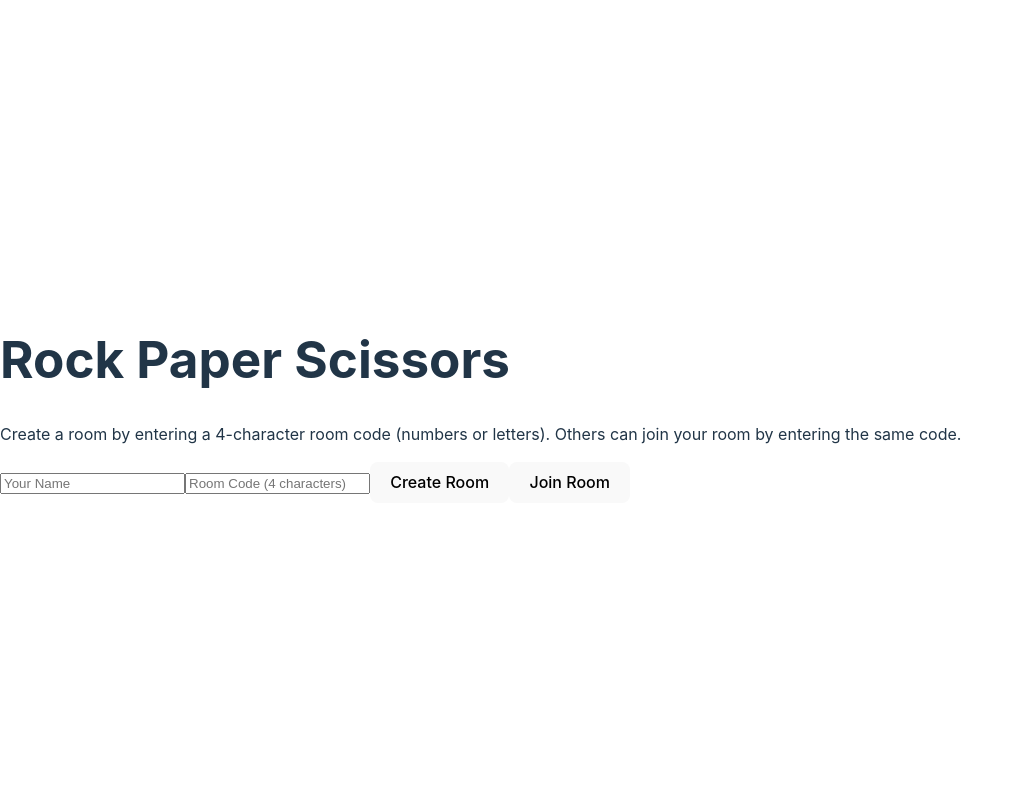
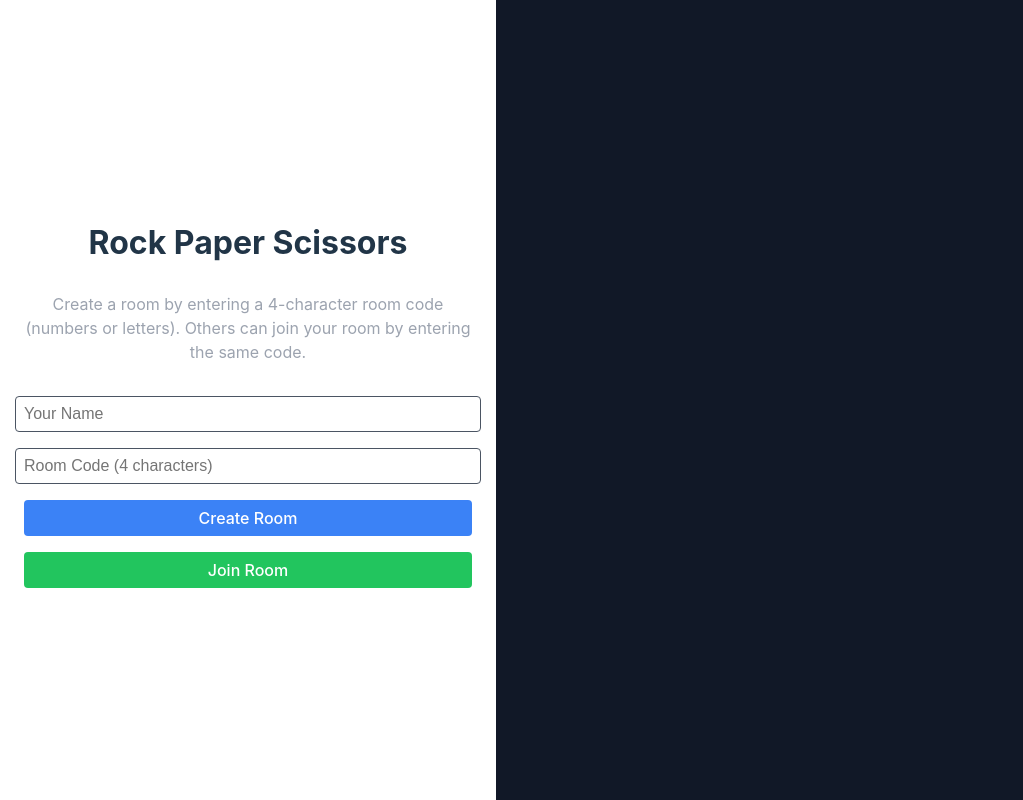
Before and after one commit to Passerby325/jdstb2, a React (Vite) app: page / in a window 1280 px wide. Shown: the whole page, without its empty margins (0-1023 px from the left). Built offline with nearby package versions, Linux system fonts and the light colour scheme.

Commit message:
Update index.css（xiugai

```diff
--- a/src/index.css
+++ b/src/index.css
@@ -2,23 +2,19 @@
   font-family: Inter, system-ui, Avenir, Helvetica, Arial, sans-serif;
   line-height: 1.5;
   font-weight: 400;
-
   color-scheme: light dark;
   color: rgba(255, 255, 255, 0.87);
   background-color: #242424;
-
   font-synthesis: none;
   text-rendering: optimizeLegibility;
   -webkit-font-smoothing: antialiased;
   -moz-osx-font-smoothing: grayscale;
 }
+
+/* 动画 */
 @keyframes logo-spin {
-  from {
-    transform: rotate(0deg);
-  }
-  to {
-    transform: rotate(360deg);
-  }
+  from { transform: rotate(0deg); }
+  to { transform: rotate(360deg); }
 }
 
 @keyframes shake {
@@ -27,28 +23,66 @@
   75% { transform: translateX(5px); }
 }
 
-a {
-  font-weight: 500;
-  color: #646cff;
-  text-decoration: inherit;
-}
-a:hover {
-  color: #535bf2;
+@keyframes fadeIn {
+  from { opacity: 0; }
+  to { opacity: 1; }
 }
 
+/* 基础样式 */
 body {
   margin: 0;
   display: flex;
   place-items: center;
   min-width: 320px;
   min-height: 100vh;
+  background-color: #111827; /* 深色背景 */
+}
+
+/* 基本元素样式 */
+a {
+  font-weight: 500;
+  color: #646cff;
+  text-decoration: inherit;
+}
+
+a:hover {
+  color: #535bf2;
 }
 
 h1 {
   font-size: 3.2em;
   line-height: 1.1;
+  margin-bottom: 1rem;
 }
 
+/* 容器类 */
+.app-container {
+  display: flex;
+  flex-direction: column;
+  justify-content: center;
+  align-items: center;
+  min-height: 100vh;
+  width: 100%;
+  background-color: #111827;
+  color: white;
+}
+
+.max-width-container {
+  width: 100%;
+  max-width: 28rem;
+  padding: 1.5rem;
+  margin: 0 auto;
+}
+
+.center-column {
+  display: flex;
+  flex-direction: column;
+  align-items: center;
+  width: 100%;
+  text-align: center;
+}
+
+/* 按钮样式 */
 button {
   border-radius: 8px;
   border: 1px solid transparent;
@@ -58,65 +92,178 @@ button {
   font-family: inherit;
   background-color: #1a1a1a;
   cursor: pointer;
-  transition: border-color 0.25s;
+  transition: all 0.25s;
+  width: 100%;
+  margin: 0.5rem 0;
 }
-button:hover {
+
+.button {
+  width: 100%;
+  padding: 0.5rem 1rem;
+  border-radius: 0.25rem;
+  cursor: pointer;
+  transition: opacity 0.2s;
+  margin: 0.5rem 0;
+  border: none;
+}
+
+.button-blue {
+  background-color: #3B82F6;
+  color: white;
+}
+
+.button-green {
+  background-color: #22C55E;
+  color: white;
+}
+
+.button-gray {
+  background-color: #4B5563;
+  color: white;
+}
+
+button:hover:not(.disabled) {
   border-color: #646cff;
+  opacity: 0.9;
 }
+
 button:focus,
 button:focus-visible {
   outline: 4px auto -webkit-focus-ring-color;
 }
 
+/* 输入框样式 */
+.input {
+  width: 100%;
+  padding: 0.5rem;
+  margin: 0.5rem 0;
+  border-radius: 0.25rem;
+  border: 1px solid #4B5563;
+  background-color: white;
+  color: black;
+  font-size: 1rem;
+}
+
+/* 文本样式 */
+.title {
+  font-size: 2rem;
+  font-weight: bold;
+  margin-bottom: 1rem;
+}
+
+.subtitle {
+  color: #9CA3AF;
+  margin-bottom: 1.5rem;
+}
+
+.room-code {
+  margin-top: 1rem;
+  font-size: 1.2rem;
+}
+
+.opponent-name {
+  font-size: 1.2rem;
+  margin-bottom: 1rem;
+}
+
+/* 游戏相关样式 */
+.choices-container {
+  display: flex;
+  gap: 1rem;
+  justify-content: center;
+  margin: 1rem 0;
+}
+
+.countdown {
+  color: #FCD34D;
+  margin-bottom: 1rem;
+}
+
+.waiting-message {
+  color: #FCD34D;
+  margin-top: 0.5rem;
+}
+
+/* 结果相关样式 */
+.result-container {
+  display: flex;
+  flex-direction: column;
+  gap: 1rem;
+  width: 100%;
+}
+
+.result-title {
+  font-size: 1.5rem;
+  font-weight: bold;
+  text-decoration: underline;
+  margin-bottom: 1rem;
+}
+
+.result-text {
+  font-size: 1.5rem;
+  font-weight: bold;
+}
+
+.message {
+  font-style: italic;
+  margin: 0.5rem 0;
+}
+
+/* 工具类 */
+.disabled {
+  opacity: 0.5;
+  cursor: not-allowed;
+}
+
+.shake {
+  animation: shake 0.5s cubic-bezier(.36,.07,.19,.97) both;
+}
+
+.fade-in {
+  animation: fadeIn 0.5s ease-in;
+}
+
+/* 错误提示 */
+.error {
+  background-color: #EF4444;
+  color: white;
+  padding: 0.5rem;
+  border-radius: 0.25rem;
+  margin-bottom: 1rem;
+  width: 100%;
+}
+
+/* 亮色主题 */
 @media (prefers-color-scheme: light) {
   :root {
     color: #213547;
     background-color: #ffffff;
   }
+
+  .app-container {
+    background-color: #ffffff;
+    color: #213547;
+  }
+
   a:hover {
     color: #747bff;
   }
+
   button {
     background-color: #f9f9f9;
   }
+
+  .button-gray {
+    background-color: #E5E7EB;
+    color: #374151;
+  }
 }
 
-/* 添加到你的 src/index.css 文件末尾 */
-
-/* Flexbox 居中 */
-.center-flex {
-  display: flex;
-  justify-content: center;
-  align-items: center;
+/* 动画类 */
+.animate-shake {
+  animation: shake 0.5s cubic-bezier(.36,.07,.19,.97) both;
 }
 
-/* Grid 居中 */
-.center-grid {
-  display: grid;
-  place-items: center;
+.animate-fade-in {
+  animation: fadeIn 0.3s ease-in;
 }
-
-/* 水平居中 */
-.center-horizontal {
-  margin-left: auto;
-  margin-right: auto;
-  width: fit-content;
-}
-
-/* 垂直居中容器 */
-.center-vertical {
-  display: flex;
-  flex-direction: column;
-  justify-content: center;
-  min-height: 100%;
-}
-
-/* 完全居中的容器 */
-.center-container {
-  display: flex;
-  flex-direction: column;
-  justify-content: center;
-  align-items: center;
-  min-height: 100vh;
-  width: 100%;
-}
```
